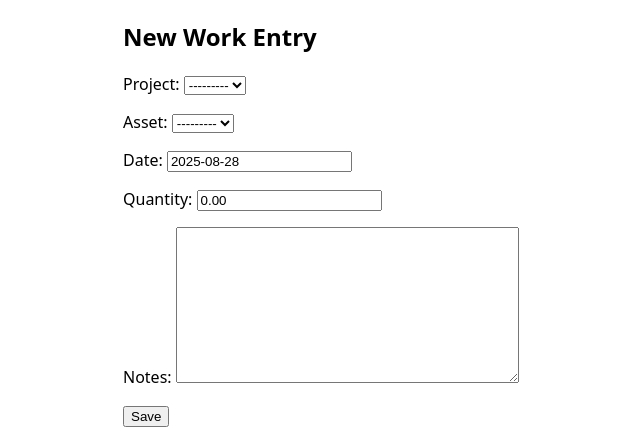
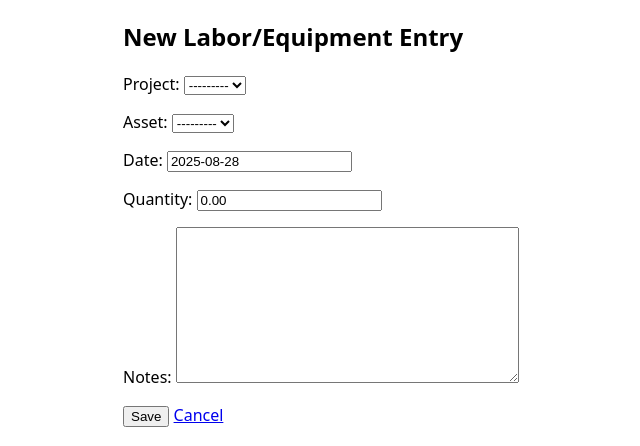
Before and after one commit to JBailey273/JobTool, a Django app: page /work/new/ in a window 1280 px wide. Shown: the part 61-507 px from the top of the page, without its empty margins (37-677 px from the left). Run offline with Django 5.2, Linux system fonts and the light colour scheme; the visitor is signed in with stand-in values (Sample User, id 1); data that the repository does not hold is empty.

Commit message:
Update work_entry_form.html

```diff
--- a/templates/core/work_entry_form.html
+++ b/templates/core/work_entry_form.html
@@ -1,8 +1,13 @@
 {% extends "base.html" %}
 {% block content %}
-<h2>New Work Entry</h2>
-<form method="post">{% csrf_token %}
-  {{ form.as_p }}
-  <button type="submit">Save</button>
+<section class="card">
+<h2 class="h2">New Labor/Equipment Entry</h2>
+<form class="form" method="post">{% csrf_token %}
+{{ form.as_p }}
+<div class="row">
+<button class="btn" type="submit">Save</button>
+<a class="btn btn-ghost" href="/">Cancel</a>
+</div>
 </form>
+</section>
 {% endblock %}
```
